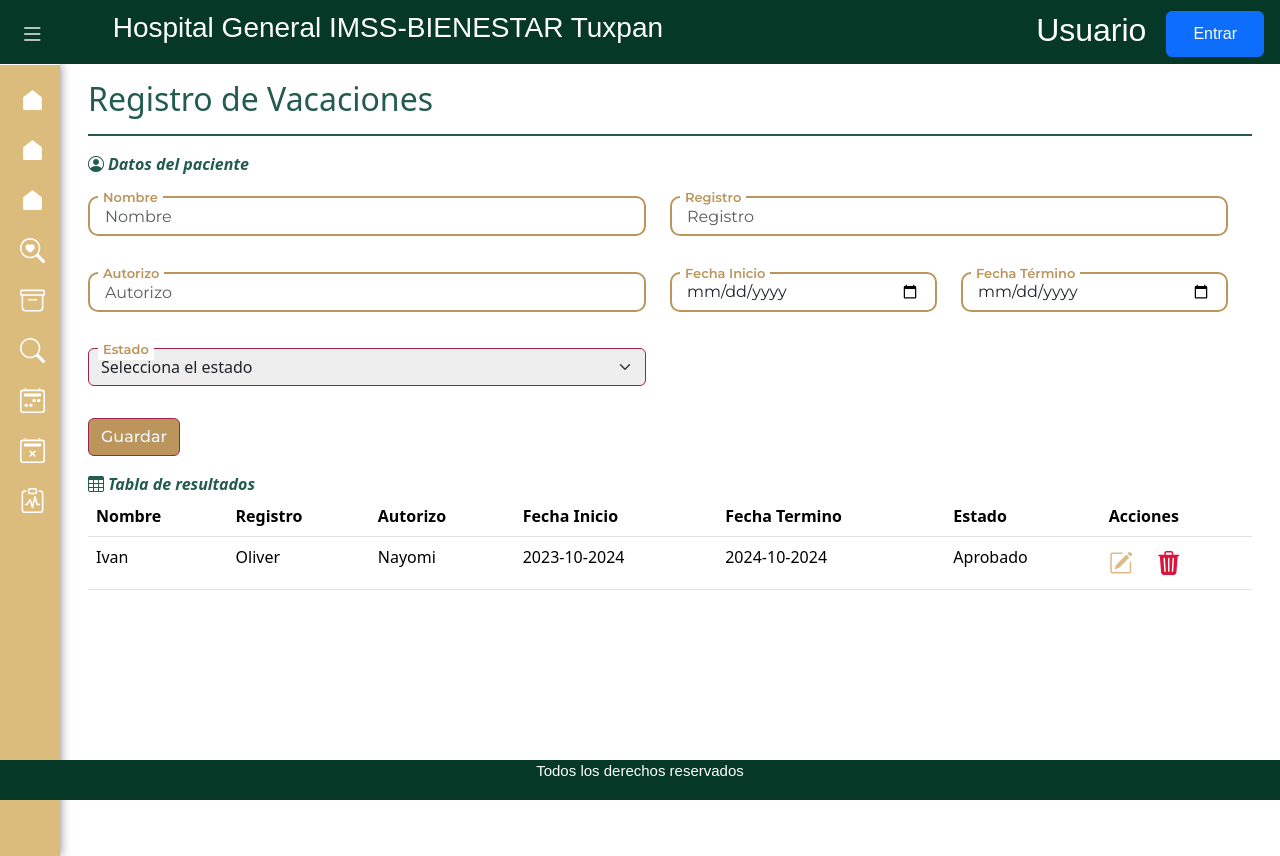
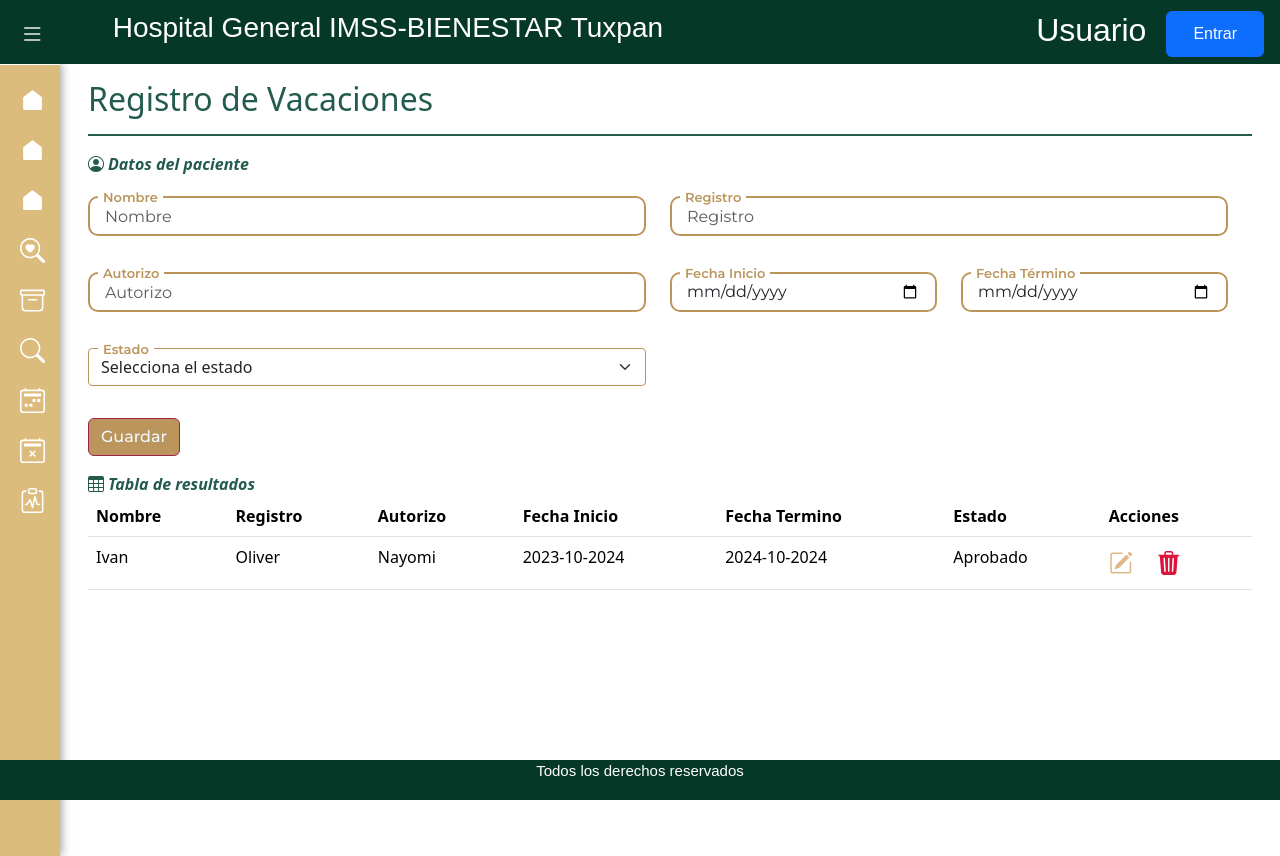
Before and after one commit to Adolfo2803/Proyecto-sishasm, an Angular app: page /vacaciones in a window 1280 px wide. Built offline with nearby package versions, Linux system fonts and the light colour scheme.

Commit message:
Logro: se corrige el estilo del campo estado del formulario vacaciones

```diff
--- a/src/app/business/vacaciones/vacaciones.component.css
+++ b/src/app/business/vacaciones/vacaciones.component.css
@@ -16,10 +16,7 @@
   }
 
 
-  select{
-    border-color: #9D2449;
-    background-color: rgb(239, 238, 238);
-  }
+
   .title{
         color: #235b4e;
     }
@@ -104,3 +101,9 @@
       .tablaiconos{
           display: flex;
       }
+
+  /* Estilo para los inputs y selects */
+.input-container .form-select {
+  border: 1px solid #BB965C; /* Cambia este color al que necesitas */
+  border-radius: 4px;
+}
```
